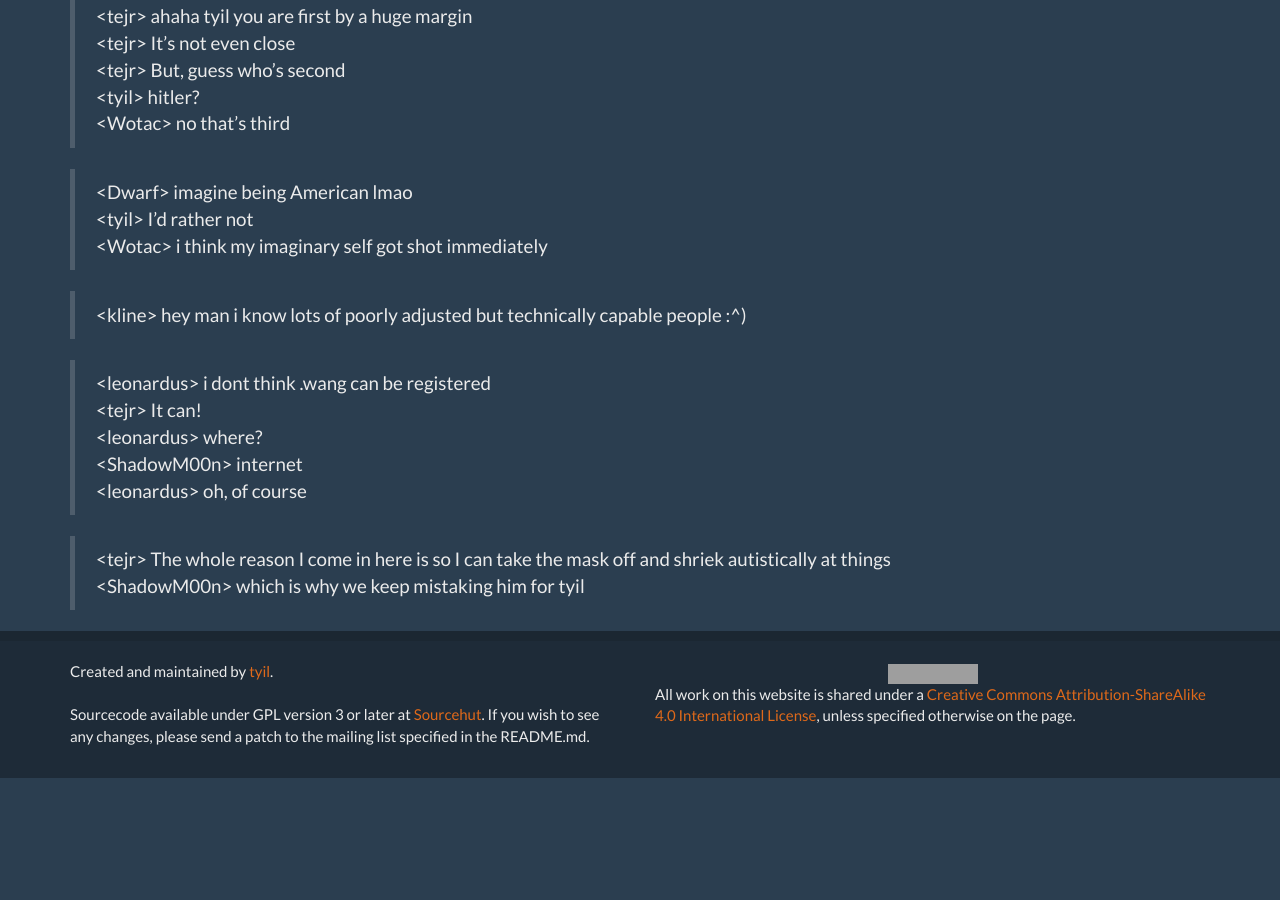
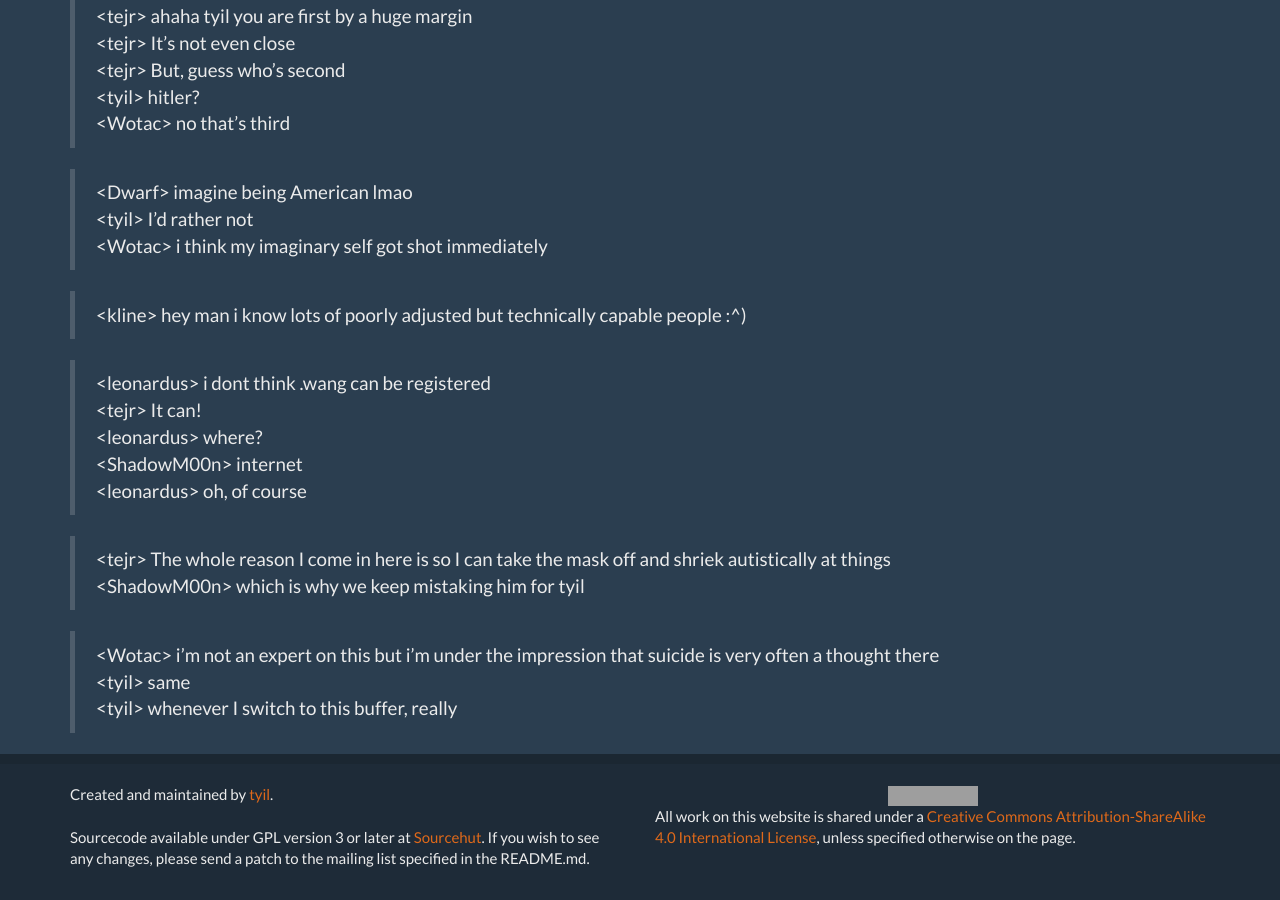
Before and after one commit to scriptkitties/fglt, a Jekyll site: the page built from irc.md, in a window 1280 px wide and 900 px high, scrolled down 1497 px. Built offline with Jekyll 4.4.1, drawn with Linux system fonts in a browser that asks for light colours; before the commit the page ends 2275 px from its top, so only the background shows below that; grey boxes are pictures that could not be loaded.

Commit message:
Add a quote from tyil about suicide

```diff
--- a/irc.md
+++ b/irc.md
@@ -76,3 +76,7 @@ connect to the IRC network.
 
 > &lt;tejr&gt; The whole reason I come in here is so I can take the mask off and shriek autistically at things
 > &lt;ShadowM00n&gt; which is why we keep mistaking him for tyil
+
+> &lt;Wotac&gt; i'm not an expert on this but i'm under the impression that suicide is very often a thought there
+> &lt;tyil&gt; same
+> &lt;tyil&gt; whenever I switch to this buffer, really
```
